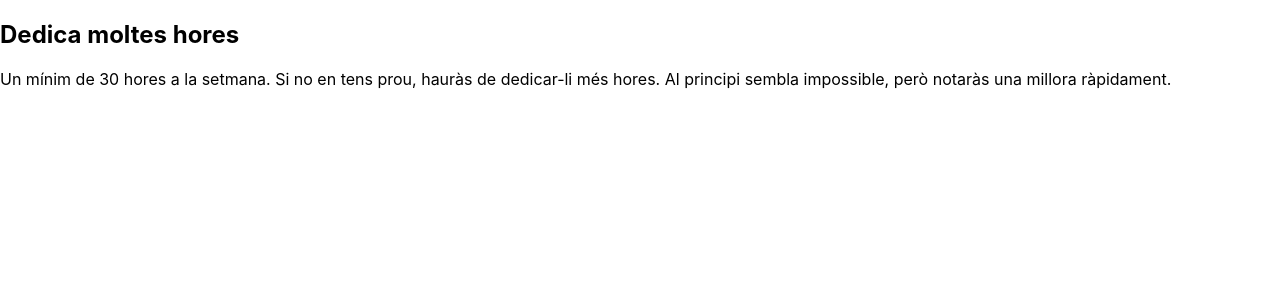
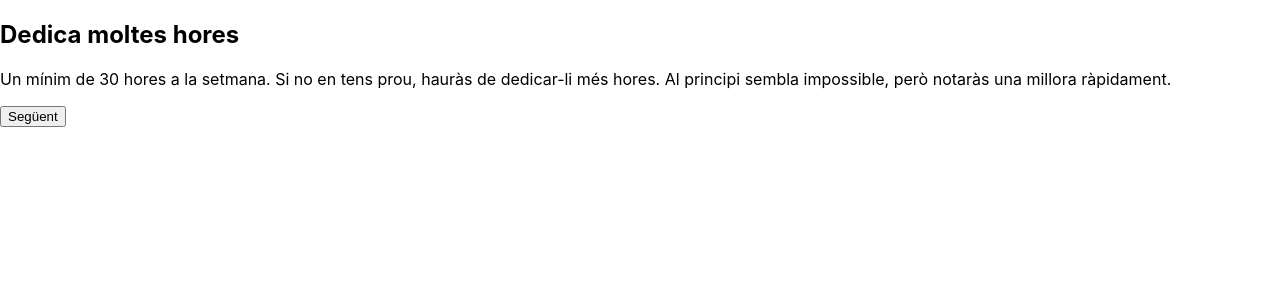
Before and after one commit to memugr/Sprint-5-Onboarding-Digital, a React (Create React App) app: page / in a window 1280 px wide. Shown: the top 300 px of the page. Built offline with nearby package versions, Linux system fonts and the light colour scheme.

Commit message:
Exercici 2

```diff
--- a/src/App.jsx
+++ b/src/App.jsx
@@ -3,17 +3,27 @@ import Card from './components/Card';
 import React, { useState } from 'react';
 
 function App() {
-  // Passos a l'usurari
+  // Passos a l'usuari
   const tutorialData = [
-    { title: "Dedica moltes hores", description: "Un mínim de 30 hores a la setmana. Si no en tens prou, hauràs de dedicar-li més hores. Al principi sembla impossible, però notaràs una millora ràpidament." }
+    { title: "Dedica moltes hores", description: "Un mínim de 30 hores a la setmana. Si no en tens prou, hauràs de dedicar-li més hores. Al principi sembla impossible, però notaràs una millora ràpidament." },
+    { title: "Programa projectes propis", description: "Més val 10 hores treballant en projectes propis, que 10 hores mirant tutorials. La motivació i la implicació en el projecte ajudarà a accelerar el teu aprenentatge" },
+    { title: "Procura descansar", description: "Descansar bé i desconectar són vitals. D'aquesta manera reduiràs l'estrès i l'ansietat. Milloraràs la teva concentració i consolidaràs el teu aprenentatge." }
   ]
   const [step, setStep] = useState(0)
+
+  // Implementa funció nextStep
+  const nextStep = () => {
+    if (step < tutorialData.length - 1) {
+      setStep(prev => prev + 1)
+    }
+  }
 
   return (
     <div>
       <Card
         title={tutorialData[step].title}
         description={tutorialData[step].description}
+        nextStep={nextStep}
       />
     </div>
   )
--- a/src/components/Card.jsx
+++ b/src/components/Card.jsx
@@ -1,10 +1,11 @@
 import React from "react";
 
-function Card({ title, description }) {
+function Card({ title, description, nextStep }) {
     return (
         <div>
             <h2>{title}</h2>
             <p>{description}</p>
+            <button onClick={nextStep}>Següent</button>
         </div>
     )
 }
```
